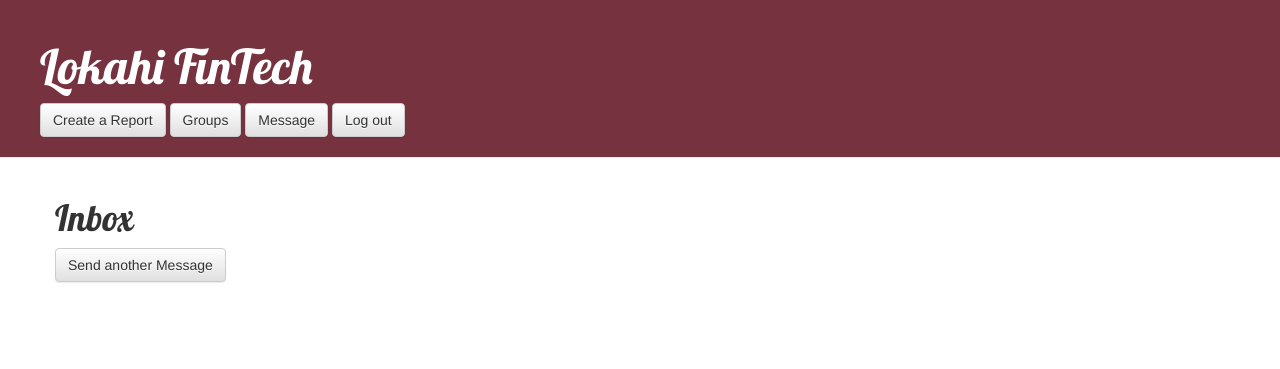
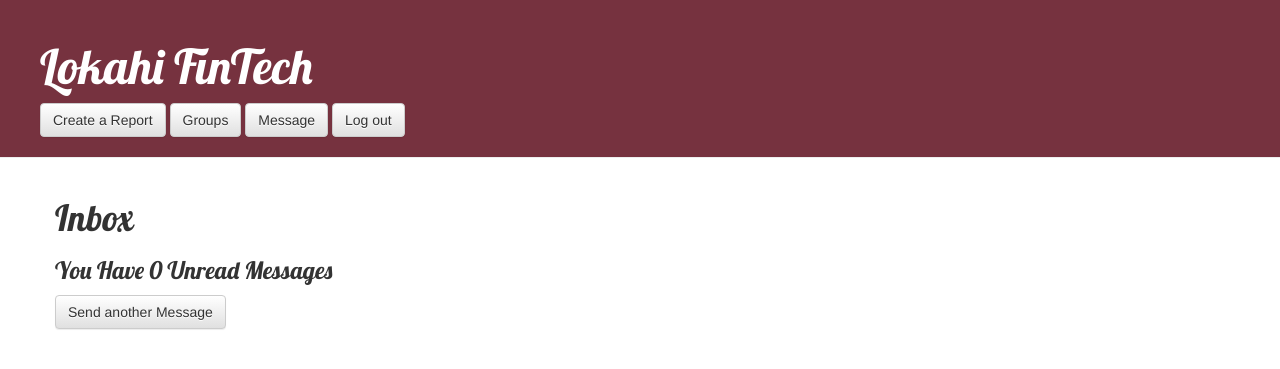
Before and after one commit to rcdizon/cs3240-s17-team17, a Django app: page /LokahiApp/delete_message/1/ in a window 1280 px wide. Shown: the top 369 px of the page. Run offline with Django 3.2, Linux system fonts and the light colour scheme; a user stored in the database is signed in; data comes from the database, SQL or seed files in the repository; tables that the repository leaves empty hold one stand-in row (values such as "Sample post"); data that the repository does not hold is empty; some libraries are stand-ins or nearby versions.

Commit message:
Implemented Message notifications in Messenger and on the Homepage

```diff
--- a/LokahiProject/LokahiApp/models.py
+++ b/LokahiProject/LokahiApp/models.py
@@ -45,6 +45,7 @@ class Message(models.Model):
     recipient = models.ForeignKey(User, related_name="recipient")
     sender = models.ForeignKey(User, related_name="sender", null=True)
     textbox = models.TextField(max_length=10000)
+    read = models.BooleanField(default=True)
     timestamp = models.DateTimeField(default=timezone.now)
 
     def set(self,sender,text):
--- a/LokahiProject/LokahiApp/views.py
+++ b/LokahiProject/LokahiApp/views.py
@@ -64,7 +64,8 @@ def login(request):
 def homepage(request):
     name = request.user
     reports = Report.objects.filter(timestamp__lte=timezone.now()).order_by('timestamp')
-    return render(request, 'report.html', {'reports': reports, 'name': name})
+    read_messages = Message.objects.filter(read=True)
+    return render(request, 'report.html', {'reports': reports, 'name': name, 'read_messages': read_messages })
 
 @login_required(login_url='/LokahiApp/login/')
 def create_report(request):
@@ -138,12 +139,16 @@ def sent_messages(request, pk):
 @login_required(login_url='/LokahiApp/login/')
 def inbox(request):
     inbox_messages = Message.objects.filter(recipient=request.user)
-    return render(request, 'inbox.html', {'inbox_messages': inbox_messages })
+    read_messages = Message.objects.filter(read=True)
+    return render(request, 'inbox.html', {'inbox_messages': inbox_messages, 'read_messages': read_messages })
 
 def individual_message(request,pk):
     message = get_object_or_404(Message, pk=pk)
     form = SendMessage(instance=message)
-    return render(request, 'individual_message.html', {'form': form})
+    message = form.save(commit=False)
+    message.read = False
+    message.set(request.user, message.textbox)
+    return render(request, 'individual_message.html', {'message': message })
 
 def delete_message(request,pk):
     message = get_object_or_404(Message, pk=pk)
@@ -151,7 +156,8 @@ def delete_message(request,pk):
     instance = Message.objects.get(id=pk)
     instance.delete()
     inbox_messages = Message.objects.filter(recipient=request.user)
-    return render(request, 'inbox.html', {'inbox_messages': inbox_messages })
+    read_messages = Message.objects.filter(read=True)
+    return render(request, 'inbox.html', {'inbox_messages': inbox_messages, 'read_messages': read_messages })
 
 def submit(request):
     info=request.POST['info']
--- a/LokahiProject/templates/inbox.html
+++ b/LokahiProject/templates/inbox.html
@@ -25,6 +25,7 @@
             <h1>{{ request.user.first_name }} Inbox</h1>
             {% else %}
             <h1>{{ name }} Inbox</h1>
+            <h3>You Have {{read_messages.count}} Unread Messages</h3>
             {% endif %}
             <div class="row">
                 <div class="col-md-8">
--- a/LokahiProject/templates/individual_message.html
+++ b/LokahiProject/templates/individual_message.html
@@ -15,8 +15,8 @@
             <div class="row">
                 <div class="col-md-8">
                     <div class="post">
-                            <h1>{{form.recipient}}</h1>
-                            <h1>{{form.textbox}}</h1>
+                            <h1>{{message.recipient}}</h1>
+                            <p>{{message.textbox}}</p>
                     </div>
                     <a href="/LokahiApp/inbox"><button class="inbox btn btn-default">Return to Inbox</button></a>
                 </div>
--- a/LokahiProject/templates/report.html
+++ b/LokahiProject/templates/report.html
@@ -21,7 +21,7 @@
             {% endif %}
             <a href="/LokahiApp/messenger"><button class="messenger btn btn-default">Message</button></a>
             <!-- TODO: Add inbox to all headers -->
-            <a href="/LokahiApp/inbox"><button class="messenger btn btn-default">Inbox</button></a>
+            <a href="/LokahiApp/inbox"><button class="messenger btn btn-default">Inbox ({{read_messages.count}})</button></a>
             <a href="/LokahiApp/search"><button class="Search btn btn-default">Search for report</button></a>
             <a href="/LokahiApp/logout"><button class="logout btn btn-default">Log out</button></a>
         </div>
```
